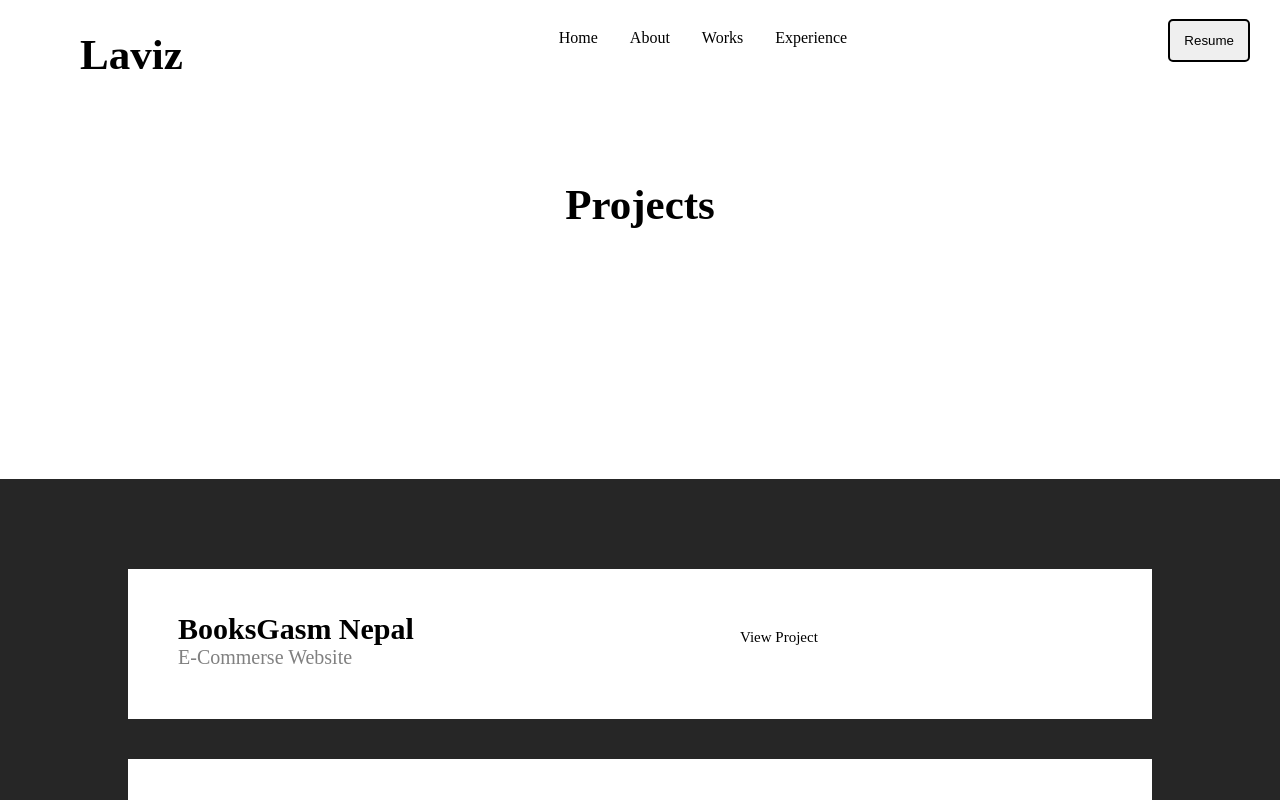
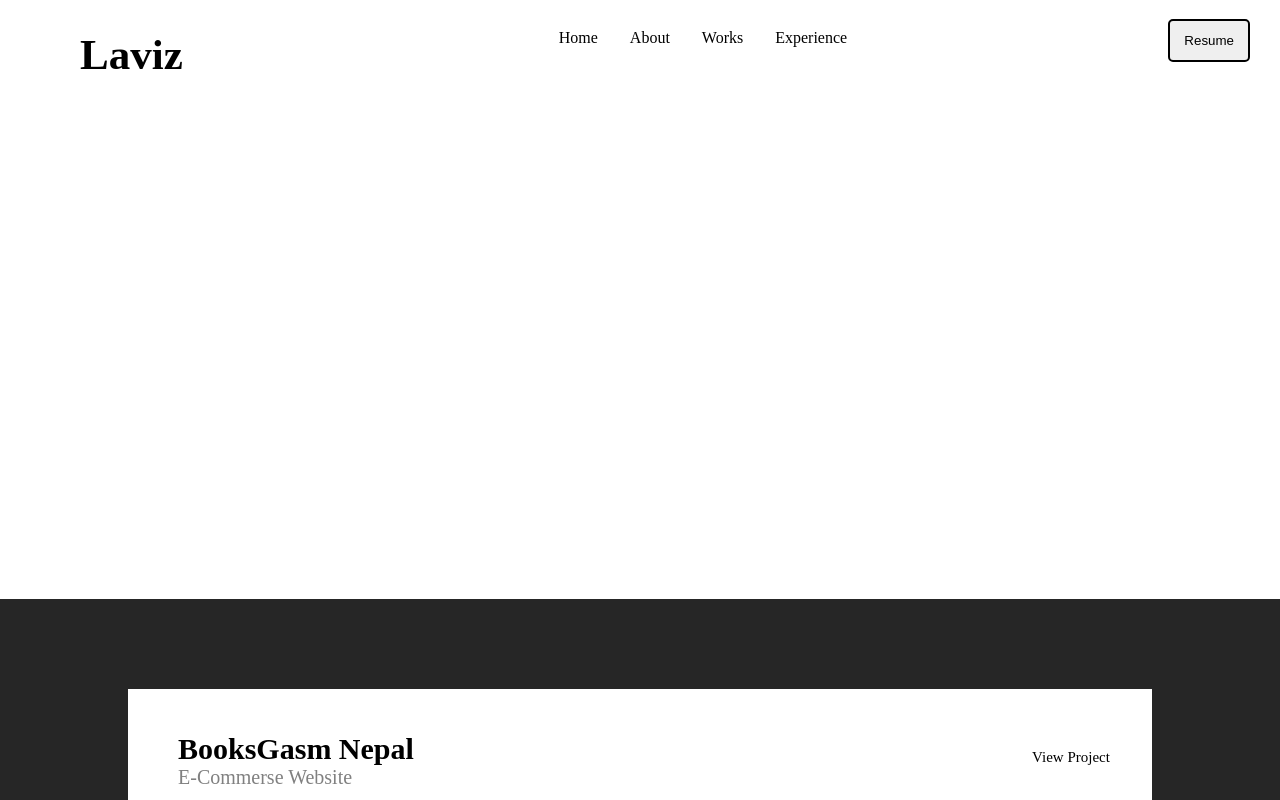
Before and after one commit to lavizp/Portfolio-React, a React (Create React App) app: page /projects in a window 1280 px wide. Shown: the top 800 px of the page. Built offline with nearby package versions, Linux system fonts and the light colour scheme.

Commit message:
Bug Fixes

```diff
--- a/src/App.js
+++ b/src/App.js
@@ -2,6 +2,7 @@ import HomePage from "./Pages/HomePage/HomePage";
 import AboutPage from "./Pages/About/AboutPage";
 import { Route, Routes} from "react-router-dom";
 import ProjectsPage from "./Pages/Projects/ProjectsPage";
+import SingleProjectPage from "./Pages/SingleProjectPage/SingleProjectPage";
 
 function App() {
   return (
@@ -9,6 +10,8 @@ function App() {
       <Route path="/" element={<HomePage/>}/>
       <Route path="/about" element={<AboutPage/>}/>
       <Route path="/projects" element={<ProjectsPage/>}/>
+      <Route path="/projects/:id" element={<SingleProjectPage/>}/>
+
 
 
     </Routes>
--- a/src/Pages/HomePage/HomePage.js
+++ b/src/Pages/HomePage/HomePage.js
@@ -46,7 +46,7 @@ export default function HomePage() {
       <div className='home-projects-container'>
         <h1>Projects</h1>
         <div className='projects-list'>
-          {projectsData.map((proj) => <Projects title={proj.title} description={proj.shortdescription} image = {proj.image}/>)}
+          {projectsData.map((proj) => <Projects title={proj.title} description={proj.shortdescription} image = {proj.image} id={proj.id} key={proj.id}/>)}
 
         </div>
       </div>
--- a/src/Pages/Projects/ProjectsPage.js
+++ b/src/Pages/Projects/ProjectsPage.js
@@ -10,12 +10,15 @@ export default function ProjectsPage() {
   return (
     <div>
       <Navbar/>
+      <div className='projects-projects-container'>
       <h1 className='main-title-projects'>Projects</h1>
       <div className='dark-background'>
         <div className='projects-list'>
         {projectsData.map((proj) => <Projects title={proj.title} description={proj.shortdescription} image = {proj.image}/>)}
         </div>
       </div>
+      </div>
+
       <Footer/>
 
     </div>
--- a/src/Pages/Projects/projectpage.css
+++ b/src/Pages/Projects/projectpage.css
@@ -15,3 +15,12 @@
 .dark-background{
     background-color: #262626;
 }
+
+.projects-projects-container{
+    width: 100%;
+    height: auto;
+    color: white;
+    text-align: center;
+    padding-top: 120px;
+    padding-bottom: 30px;
+}
--- /dev/null
+++ b/src/Pages/SingleProjectPage/SingleProjectPage.js
@@ -0,0 +1,11 @@
+import React,{useRef} from 'react'
+import './singleproject.css'
+
+export default function SingleProjectPage() {
+    const id = useRef();
+  return (
+    <div>
+        {id}
+    </div>
+  )
+}
--- a/src/components/ProjectsHome/Projects.js
+++ b/src/components/ProjectsHome/Projects.js
@@ -15,7 +15,7 @@ export default function Projects({title, description, image, id}) {
           <div className='image-hover-projects'>
             <img src={image}  alt='ProjectImage'/>
           </div>
-          <a href='/projects/id' className='view-projects'>View Project</a>
+          <a href={/project/+ id} className='view-projects'>View Project</a>
 
         </div>
 
```
Also changed, not shown: src/Pages/SingleProjectPage/singleproject.css (added).
